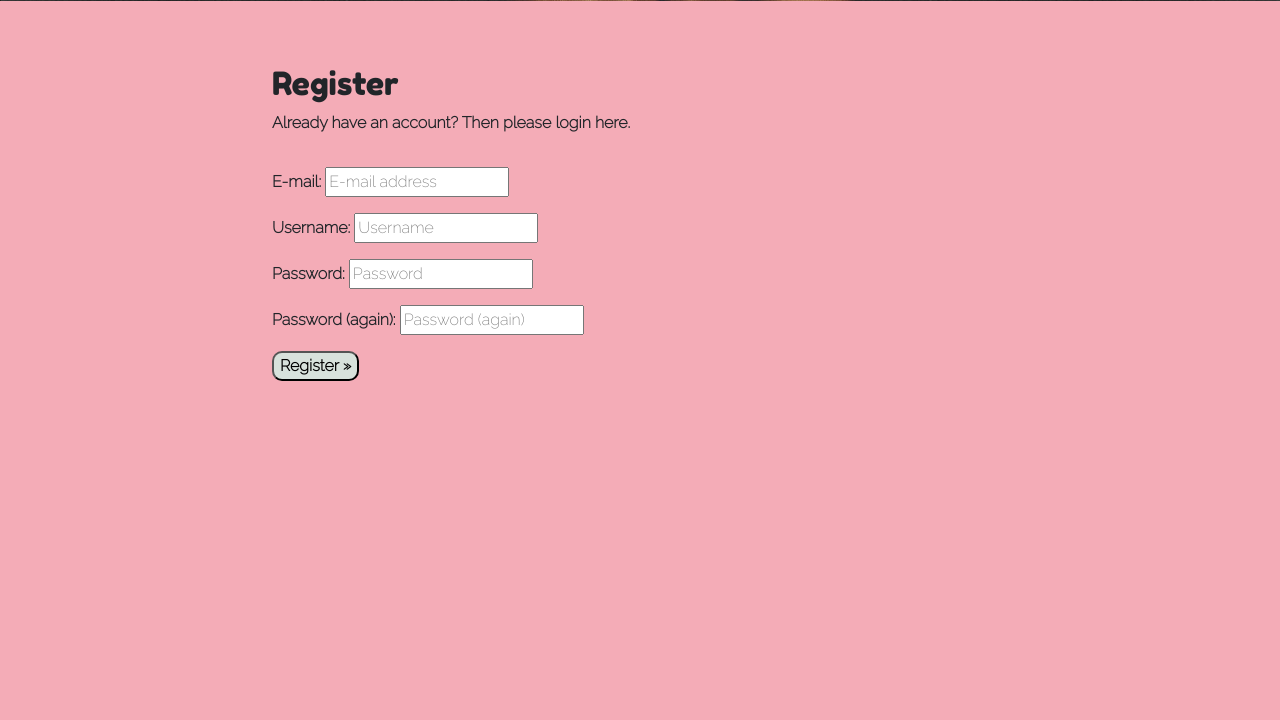
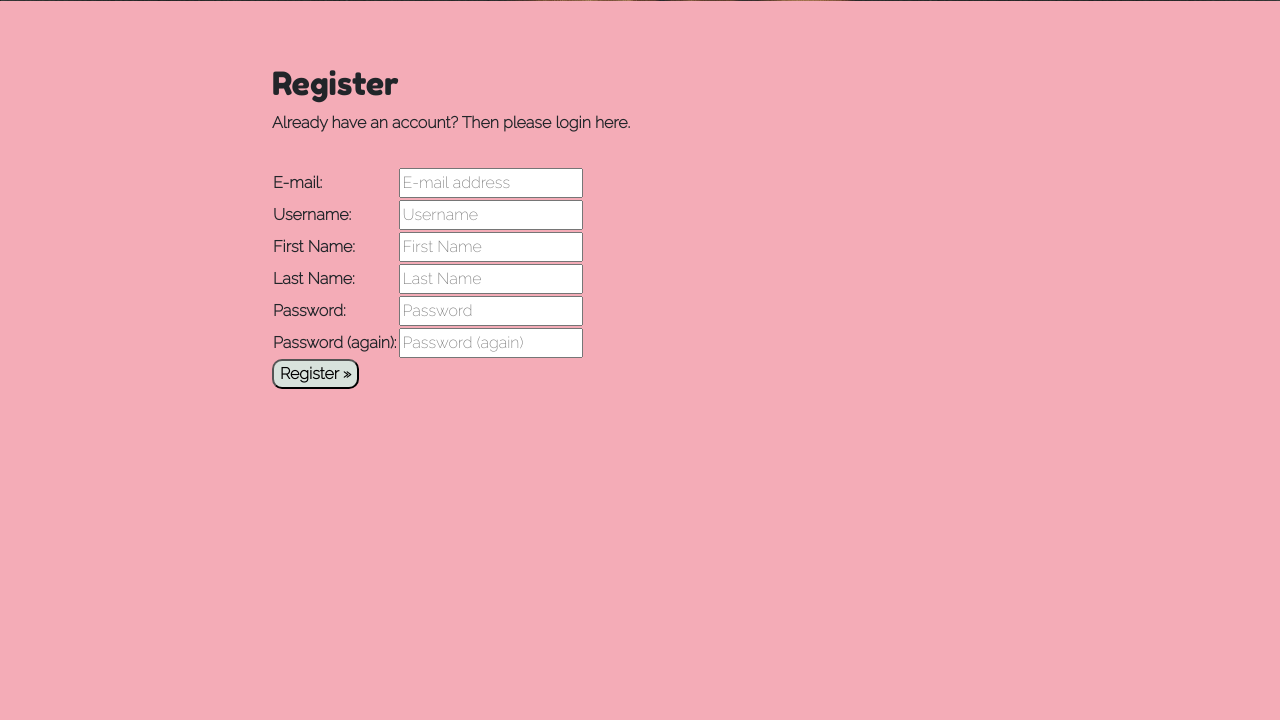
Before and after one commit to anabramos/getnailedwithdany, a Django app: page /accounts/signup/ in a window 1280 px wide. Shown: the part 306-1026 px from the top of the page. Run offline with Django 3.2, Linux system fonts and the light colour scheme; some libraries are stand-ins or nearby versions.

Commit message:
Expand signup required fields on registration form

```diff
--- a/booking/forms.py
+++ b/booking/forms.py
@@ -1,5 +1,30 @@
 from django import forms
+from allauth.account.forms import SignupForm
 from .models import Appointment
+
+# This feature I took from GeeksforGeeks tutorial
+# Python | Extending and customizing django-allauth
+class CustomSignupForm(SignupForm):
+    """
+    Add custom field to Allauth SignupForm
+    """
+    first_name = forms.CharField(max_length=20, label='First Name',
+                                 widget=forms.TextInput
+                                 (attrs={'placeholder': 'First Name'}))
+    last_name = forms.CharField(max_length=20, label='Last Name',
+                                widget=forms.TextInput
+                                (attrs={'placeholder': 'Last Name'}))
+
+
+    def save(self, request):
+        """
+        Save custom filed to User Model
+        """
+        user = super(CustomSignupForm, self).save(request)
+        user.first_name = self.cleaned_data['first_name']
+        user.last_name = self.cleaned_data['last_name']
+        user.save()
+        return user
 
 
 class DateInput(forms.DateInput):
--- a/templates/account/signup.html
+++ b/templates/account/signup.html
@@ -17,8 +17,10 @@
   <div class="row">
     <div class="col-md-8 mt-3 offset-md-2">
       <form class="signup" id="signup_form" method="post" action="{% url 'account_signup' %}">
-        {% csrf_token %}
-        {{ form.as_p }}
+        <table>
+          {% csrf_token %}
+          {{ form.as_table }}
+        </table>
         {% if redirect_field_value %}
         <input type="hidden" name="{{ redirect_field_name }}" value="{{ redirect_field_value }}" />
         {% endif %}
```
Also changed, not shown: getnailed/settings.py (+7 -0 lines).
